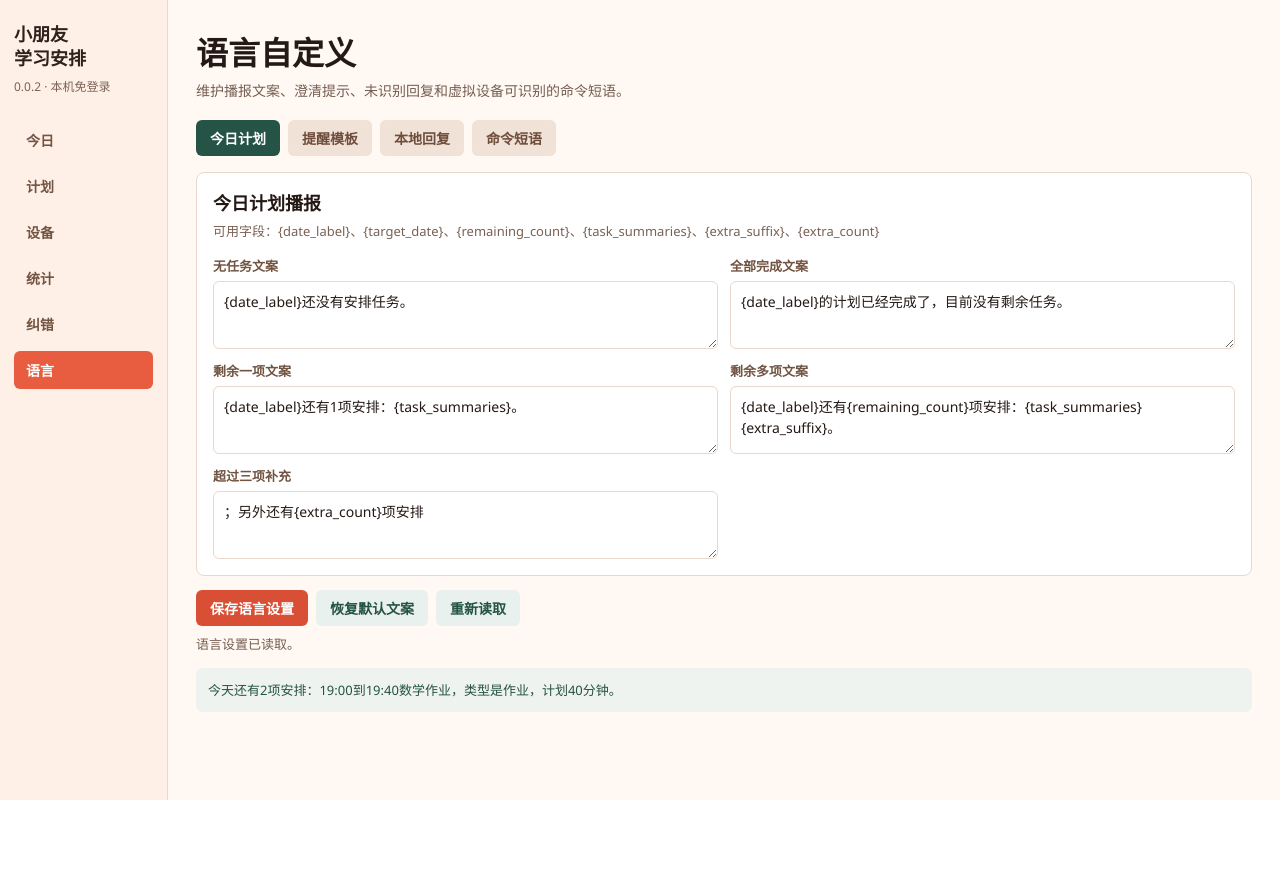
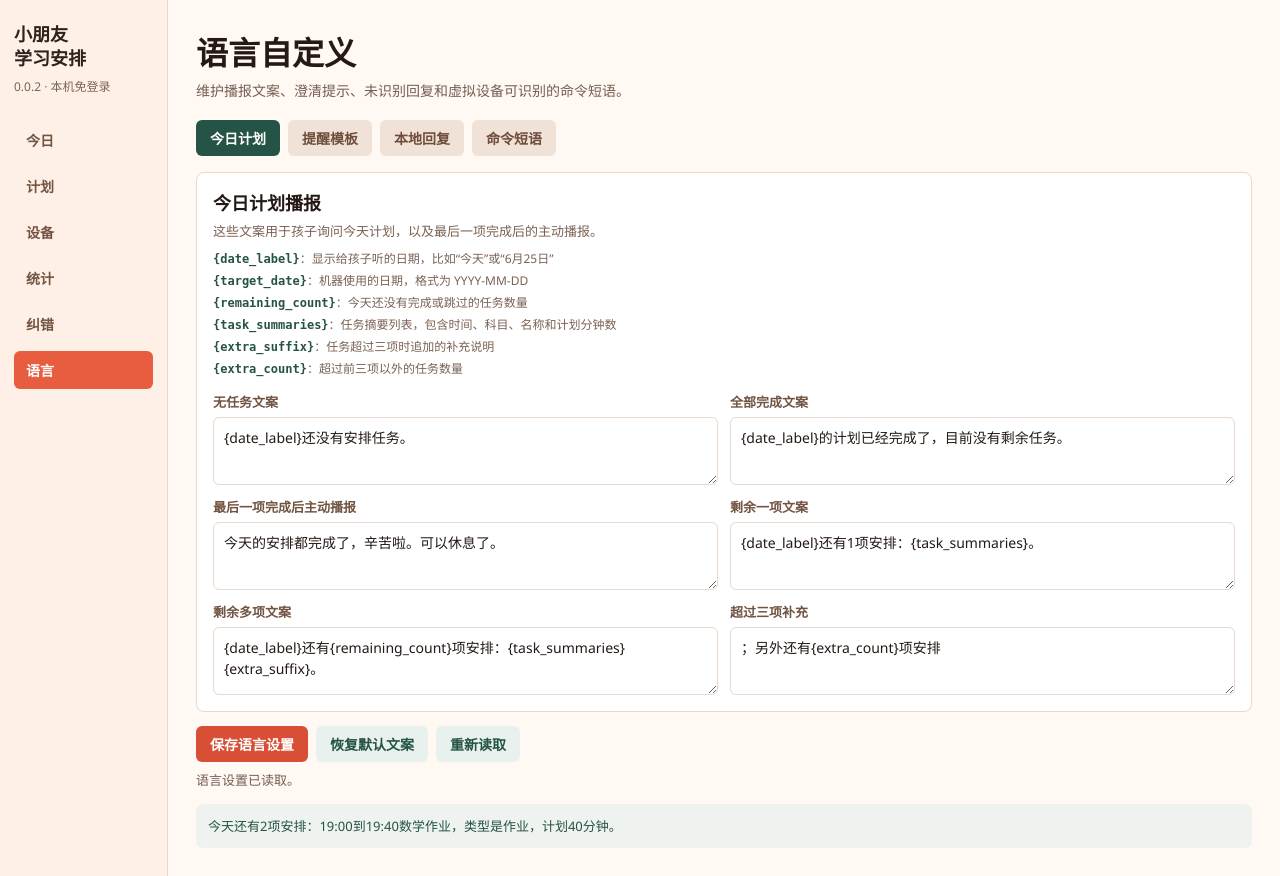
Before and after one commit to undustcover/child_study_system, a FastAPI app: page /language in a window 1280 px wide. Before the commit the page ends 800 px from the top, so only its background shows below. Run offline with FastAPI, Linux system fonts and the light colour scheme; data comes from the database, SQL or seed files in the repository.

Commit message:
Add completion broadcast and language field notes

```diff
--- a/backend/app/api/device_ws.py
+++ b/backend/app/api/device_ws.py
@@ -13,6 +13,7 @@ from app.device.protocol import (
 )
 from app.services.devices import (
     build_device_config_payload,
+    build_today_completion_speak_text,
     build_today_plan_speak_text,
     get_device,
     get_effective_device_settings,
@@ -110,6 +111,10 @@ async def device_ws(
                     if isinstance(target_date, str):
                         target_date = dt.date.fromisoformat(target_date)
                     await websocket.send_json(build_speak_message(build_today_plan_speak_text(session, target_date)))
+                if payload.get("command") == "COMPLETE_STUDY" and result.task:
+                    completion_text = build_today_completion_speak_text(session, result.task.date)
+                    if completion_text:
+                        await websocket.send_json(build_speak_message(completion_text))
                 continue
 
             if message_type == DeviceMessageType.PLAYBACK_FINISHED:
--- a/backend/app/services/devices.py
+++ b/backend/app/services/devices.py
@@ -242,6 +242,22 @@ def build_today_plan_speak_text(session: Session, target_date: dt.date) -> str:
     )
 
 
+def build_today_completion_speak_text(session: Session, target_date: dt.date) -> str | None:
+    tasks = list_daily_tasks(session, target_date)
+    if not tasks:
+        return None
+    if any(task.status not in FINISHED_TASK_STATUSES for task in tasks):
+        return None
+    language_settings = get_or_create_language_settings(session)
+    return render_template(
+        language_settings.today_plan_templates["completed_after_finish"],
+        {
+            "date_label": _date_label(target_date),
+            "target_date": target_date.isoformat(),
+        },
+    )
+
+
 def handle_device_voice_command(session: Session, payload: dict) -> CommandResult:
     command = CommandType(payload["command"])
     command_payload = {"device_id": payload.get("device_id"), "text": payload.get("text")}
--- a/backend/app/services/language_settings.py
+++ b/backend/app/services/language_settings.py
@@ -11,6 +11,7 @@ DEFAULT_LANGUAGE_SETTINGS_KEY = "default"
 DEFAULT_TODAY_PLAN_TEMPLATES = {
     "empty": "{date_label}还没有安排任务。",
     "completed": "{date_label}的计划已经完成了，目前没有剩余任务。",
+    "completed_after_finish": "今天的安排都完成了，辛苦啦。可以休息了。",
     "single": "{date_label}还有1项安排：{task_summaries}。",
     "multiple": "{date_label}还有{remaining_count}项安排：{task_summaries}{extra_suffix}。",
     "extra_suffix": "；另外还有{extra_count}项安排",
--- a/backend/app/web/templates/language.html
+++ b/backend/app/web/templates/language.html
@@ -31,6 +31,8 @@
       .panel { margin-top: 16px; border: 1px solid #ead8cc; border-radius: 8px; background: #fff; padding: 16px; }
       .panel h2 { margin-bottom: 6px; font-size: 18px; }
       .hint { color: #7a6154; font-size: 13px; line-height: 1.55; }
+      .field-notes { display: grid; gap: 4px; margin-top: 8px; color: #7a6154; font-size: 12px; line-height: 1.5; }
+      .field-notes code { color: #255345; font-weight: 700; }
       .grid { display: grid; grid-template-columns: repeat(2, minmax(0, 1fr)); gap: 12px; margin-top: 14px; }
       .field { display: grid; gap: 6px; }
       .field label { color: #725442; font-size: 13px; font-weight: 700; }
@@ -66,17 +68,20 @@
         <form id="language-form">
           <section class="panel" data-panel="today">
             <h2>今日计划播报</h2>
-            <p class="hint">可用字段：{date_label}、{target_date}、{remaining_count}、{task_summaries}、{extra_suffix}、{extra_count}</p>
+            <p class="hint">这些文案用于孩子询问今天计划，以及最后一项完成后的主动播报。</p>
+            <div class="field-notes" id="today-notes"></div>
             <div class="grid" id="today-fields"></div>
           </section>
           <section class="panel hidden" data-panel="reminders">
             <h2>提醒模板</h2>
-            <p class="hint">可用字段：{task_name}、{title}、{subject}、{planned_minutes}、{pre_start_minutes}</p>
+            <p class="hint">这些文案用于到点提醒、提前提醒、延迟提醒和结束确认。</p>
+            <div class="field-notes" id="reminder-notes"></div>
             <div class="grid" id="reminder-fields"></div>
           </section>
           <section class="panel hidden" data-panel="device">
             <h2>虚拟设备本地回复</h2>
             <p class="hint">包含澄清提示语、未识别回复语、播报前缀和连接状态提示。</p>
+            <div class="field-notes" id="reply-notes"></div>
             <div class="grid" id="reply-fields"></div>
           </section>
           <section class="panel hidden" data-panel="commands">
@@ -99,6 +104,7 @@
         today_plan_templates: {
           empty: "无任务文案",
           completed: "全部完成文案",
+          completed_after_finish: "最后一项完成后主动播报",
           single: "剩余一项文案",
           multiple: "剩余多项文案",
           extra_suffix: "超过三项补充"
@@ -130,6 +136,29 @@
           llm_placeholder: "LLM预留"
         }
       };
+      const fieldNotes = {
+        today: {
+          date_label: "显示给孩子听的日期，比如“今天”或“6月25日”",
+          target_date: "机器使用的日期，格式为 YYYY-MM-DD",
+          remaining_count: "今天还没有完成或跳过的任务数量",
+          task_summaries: "任务摘要列表，包含时间、科目、名称和计划分钟数",
+          extra_suffix: "任务超过三项时追加的补充说明",
+          extra_count: "超过前三项以外的任务数量"
+        },
+        reminders: {
+          task_name: "完整任务名，一般由科目和标题组成",
+          title: "任务标题，比如“数学作业”",
+          subject: "科目，比如“数学”",
+          planned_minutes: "计划时长，单位分钟",
+          pre_start_minutes: "提前提醒分钟数"
+        },
+        device: {
+          command: "识别出来的命令中文名",
+          options: "澄清时列出的候选命令",
+          message_id: "后端播报消息编号",
+          url: "虚拟设备连接的后端地址"
+        }
+      };
       const commandLabels = {
         START_STUDY: "开始学习",
         PAUSE_STUDY: "暂停学习",
@@ -145,6 +174,11 @@
 
       function esc(v) { return String(v ?? "").replaceAll("&","&amp;").replaceAll("<","&lt;").replaceAll(">","&gt;").replaceAll('"',"&quot;"); }
       function setStatus(text) { document.querySelector("#status").textContent = text; }
+      function renderNotes(containerId, notes) {
+        document.querySelector(containerId).innerHTML = Object.entries(notes).map(([key, value]) => (
+          `<div><code>{${esc(key)}}</code>：${esc(value)}</div>`
+        )).join("");
+      }
       async function api(path, options = {}) {
         const response = await fetch(path, { headers: { "Content-Type": "application/json", ...(options.headers || {}) }, ...options });
         if (!response.ok) {
@@ -174,6 +208,9 @@
       }
 
       function renderAll() {
+        renderNotes("#today-notes", fieldNotes.today);
+        renderNotes("#reminder-notes", fieldNotes.reminders);
+        renderNotes("#reply-notes", fieldNotes.device);
         renderTextFields("#today-fields", "today_plan_templates", 2);
         renderTextFields("#reminder-fields", "reminder_templates", 2);
         renderTextFields("#reply-fields", "virtual_reply_templates", 2);
```
Also changed, not shown: backend/tests/test_p2_language_settings.py (+1 -0 lines), backend/tests/test_stage7_remaining_pages.py (+10 -0 lines), backend/tests/test_stage8_e2e_acceptance.py (+47 -0 lines), todolist/2026-6-25.md (+3 -1 lines), 开发/P1-A详细开发进度表.md (+3 -2 lines), 开发/P1-A阶段8用户验收清单.md (+5 -1 lines).
